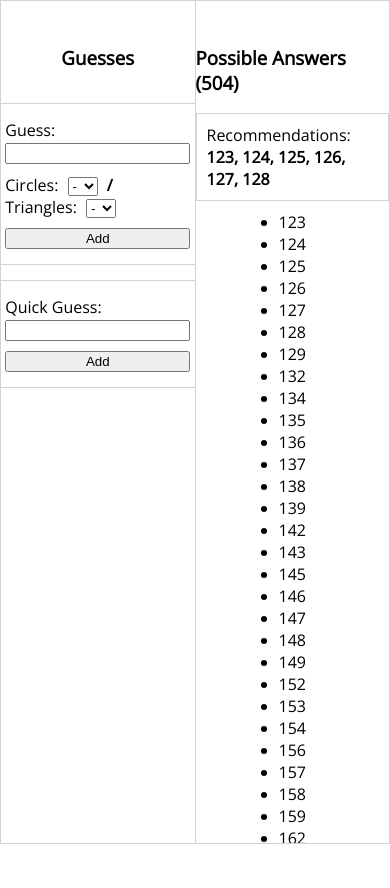
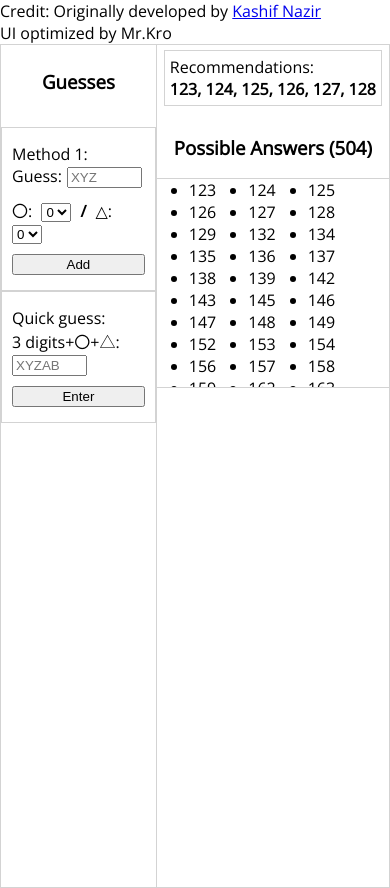
Before and after one commit to knazir/DetectiveKemdi, a plain HTML site: page index.html in a window 390 px wide. Before the commit the page ends 844 px from the top, so only its background shows below. Drawn offline with nearby package versions, Linux system fonts and the light colour scheme.

Commit message:
UI optimized for smartphones

```diff
--- a/css/main.css
+++ b/css/main.css
@@ -34,26 +34,27 @@ label {
     flex-direction: column;
     align-items: center;
     overflow-y: auto;
-    padding-top: 25px;
-    width: 50%;
+    padding-top: 5px;
+    width: 40%;
     border: solid 1px lightgray;
 }
 
 .pane:last-child {
     margin-left: -1px;
+	width: 60%;
 }
 
 /* Input */
+
+input {
+	width: 5em;
+}
 
 .input-group {
     display: flex;
     flex-direction: column;
     padding: 10px;
     border: solid 1px lightgray;
-}
-
-.quick-guess {
-    margin-top: 15px;
 }
 
 .separator {
@@ -72,7 +73,7 @@ label {
 
 .recommendation-info {
     margin-bottom: 10px;
-    padding: 10px;
+    padding: 5px;
     border: solid 1px lightgray;
     text-wrap: normal;
 }
@@ -81,9 +82,17 @@ label {
     font-weight: bold;
 }
 
-#results-list {
+#answers-list {
     display: flex;
-    justify-content: center;
+	flex-wrap: wrap;
+	height: 13em;
+	width: 100%;
+	overflow-y: auto;
+    border: solid 1px lightgray;
+}
+
+.answer-item {
+	margin-left: 2em;
 }
 
 /* List Items */
--- a/index.html
+++ b/index.html
@@ -23,6 +23,10 @@
         <script src="js/main.js" defer></script>
     </head>
     <body>
+		<div id="credit">
+			<span>Credit: Originally developed by <a href="https://github.com/knazir/DetectiveKemdi" target="_blank">Kashif Nazir</a><br>UI optimized by Mr.Kro</span>
+		</div>
+
         <div class="split-pane">
             <div id="inputs" class="pane">
                 <h3>Guesses</h3>
@@ -30,22 +34,20 @@
                 </ul>
                 <div class="input-group">
                     <div class="inline-group">
-                        <label for="num">Guess:</label><input id="num" type="number">
+                        <label for="num">Method 1:<br/>Guess:</label><input id="num" type="number" placeholder="XYZ">
                     </div>
                     <div class="inline-group">
-                        <label for="circles">Circles:</label>
+                        <label for="circles">〇:</label>
                         <select id="circles">
-                            <option selected disabled>-</option>
-                            <option>0</option>
+                            <option selected>0</option>
                             <option>1</option>
                             <option>2</option>
                             <option>3</option>
                         </select>
                         <strong class="separator">/</strong>
-                        <label for="triangles">Triangles:</label>
+                        <label for="triangles">△:</label>
                         <select id="triangles">
-                            <option selected disabled>-</option>
-                            <option>0</option>
+                            <option selected>0</option>
                             <option>1</option>
                             <option>2</option>
                             <option>3</option>
@@ -55,17 +57,17 @@
                 </div>
                 <div class="input-group quick-guess">
                     <div class="inline-group">
-                        <label for="quick">Quick Guess:</label>
-                        <input id="quick" onkeydown="handleQuickGuessKeyPress(event)">
+                        <label for="quick">Quick guess:<br/>3 digits+〇+△:</label>
+                        <input id="quick" onkeydown="handleQuickGuessKeyPress(event)" placeholder="XYZAB">
                     </div>
-                    <button onclick="quickGuess()">Add</button>
+                    <button onclick="quickGuess()">Enter</button>
                 </div>
                 <div id="error"></div>
             </div>
             <div id="answers" class="pane">
+				<div class="recommendation-info">Recommendations:<br/><span id="recommendation">None</span></div>
                 <h3 id="answers-title">Possible Answers</h3>
-                    <div class="recommendation-info">Recommendations: <span id="recommendation">None</span></div>
-                    <ul id="answers-list"></ul>
+				<ul id="answers-list"></ul>
             </div>
         </div>
     </body>
```
